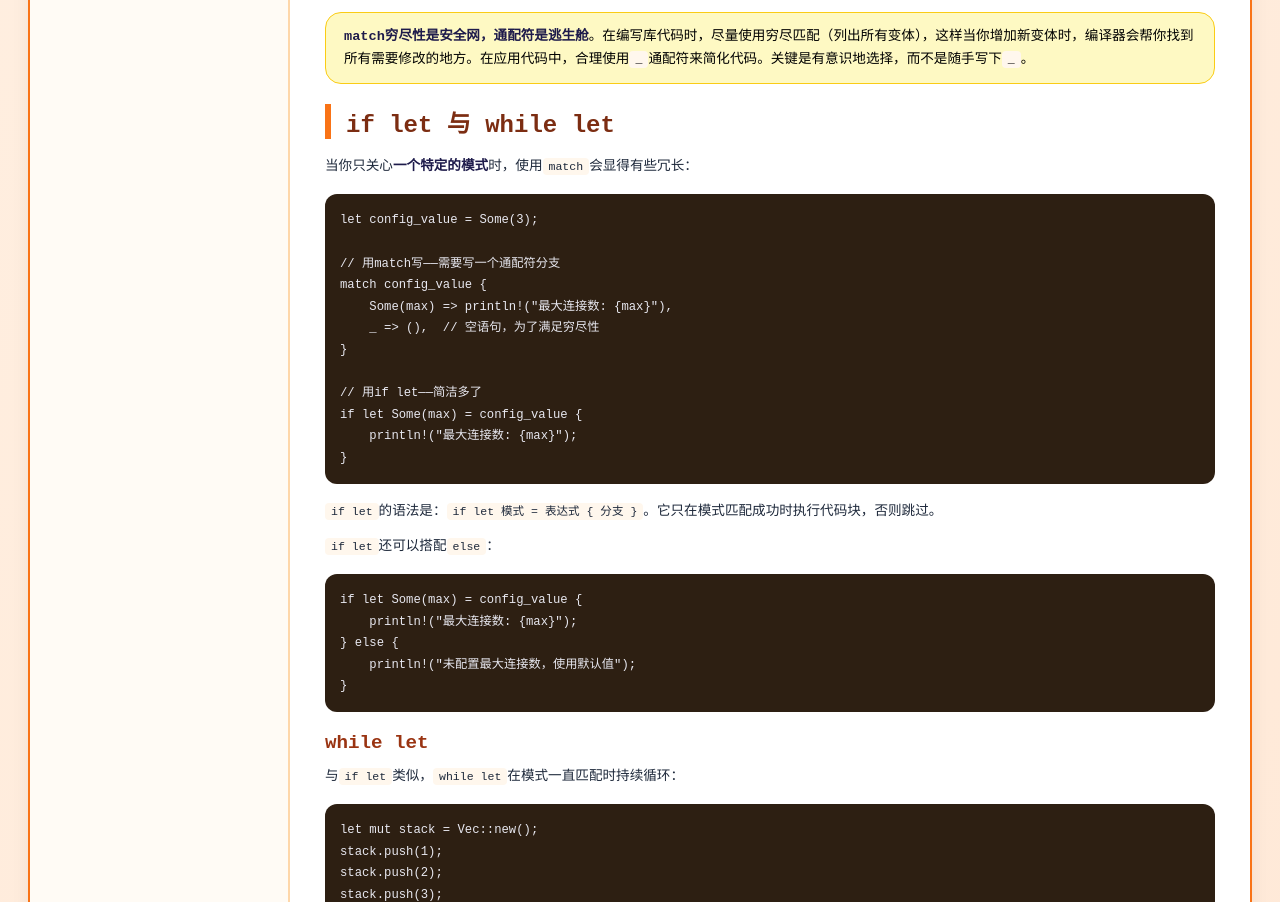
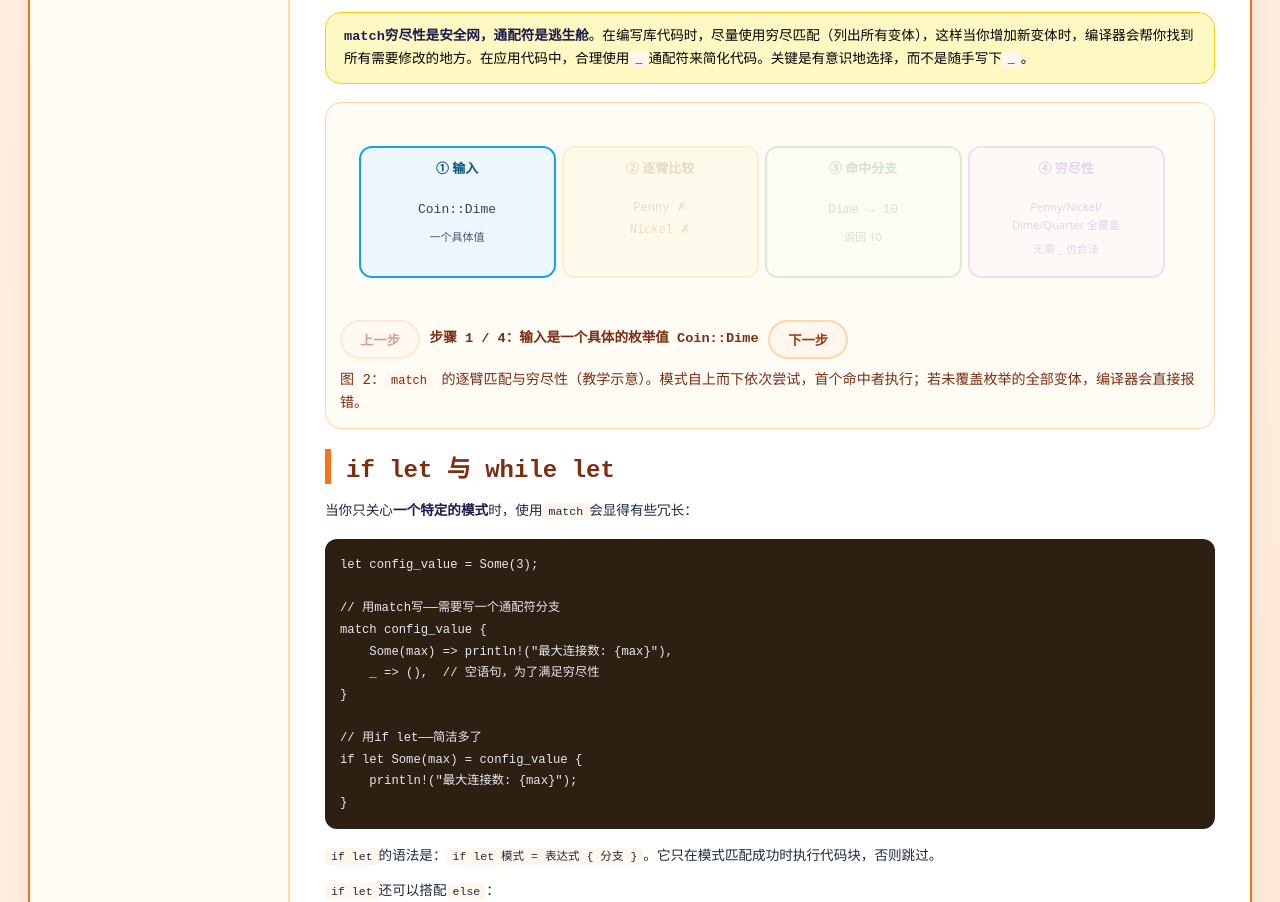
Before and after one commit to 1998x-stack/rust-tutorial, a plain HTML site: page 07.html in a window 1280 px wide. Shown: the part 4330-5232 px from the top of the page. Drawn offline with Linux system fonts and the light colour scheme.

Commit message:
feat(rust-tutorial): add match-arm exhaustiveness stepper to ch07

```diff
--- a/07.html
+++ b/07.html
@@ -238,6 +238,38 @@ match num {
             <strong>match穷尽性是安全网，通配符是逃生舱</strong>。在编写库代码时，尽量使用穷尽匹配（列出所有变体），这样当你增加新变体时，编译器会帮你找到所有需要修改的地方。在应用代码中，合理使用<code>_</code>通配符来简化代码。关键是有意识地选择，而不是随手写下<code>_</code>。
         </div>
 
+        <figure class="step-figure" data-step="1" data-labels="输入是一个具体的枚举值 Coin::Dime|编译器从上往下逐个比较模式：Coin::Penny、Coin::Nickel 都不匹配|匹配到 Coin::Dime，执行其分支并返回 10|穷尽性检查：四个变体都被覆盖，不需要 _ 也合法">
+            <svg viewBox="0 0 860 190" role="img" aria-labelledby="matchStepTitle matchStepDesc">
+                <title id="matchStepTitle">match 的逐臂匹配与穷尽性</title>
+                <desc id="matchStepDesc">用“上一步 / 下一步”展示四次：从枚举值出发，依次比较各个模式，命中 Dime 分支返回 10，并说明四个变体全覆盖即满足穷尽性。</desc>
+                <g font-family="system-ui, 'PingFang SC', sans-serif">
+                    <rect data-s="1" x="20" y="30" width="195" height="130" rx="12" fill="#eff6ff" stroke="#0ea5e9" stroke-width="2"/>
+                    <text data-s="1" x="117" y="56" text-anchor="middle" font-size="13" font-weight="700" fill="#075985">① 输入</text>
+                    <text data-s="1" x="117" y="96" text-anchor="middle" font-size="13" font-family="monospace" fill="#334155">Coin::Dime</text>
+                    <text data-s="1" x="117" y="124" text-anchor="middle" font-size="11" fill="#475569">一个具体值</text>
+                    <rect data-s="2" x="223" y="30" width="195" height="130" rx="12" fill="#fef9c3" stroke="#eab308" stroke-width="2"/>
+                    <text data-s="2" x="320" y="56" text-anchor="middle" font-size="13" font-weight="700" fill="#713f12">② 逐臂比较</text>
+                    <text data-s="2" x="320" y="94" text-anchor="middle" font-size="12" font-family="monospace" fill="#854d0e">Penny ✗</text>
+                    <text data-s="2" x="320" y="116" text-anchor="middle" font-size="12" font-family="monospace" fill="#854d0e">Nickel ✗</text>
+                    <rect data-s="3" x="426" y="30" width="195" height="130" rx="12" fill="#f0fdf4" stroke="#16a34a" stroke-width="2"/>
+                    <text data-s="3" x="523" y="56" text-anchor="middle" font-size="13" font-weight="700" fill="#14532d">③ 命中分支</text>
+                    <text data-s="3" x="523" y="96" text-anchor="middle" font-size="13" font-family="monospace" fill="#166534">Dime → 10</text>
+                    <text data-s="3" x="523" y="124" text-anchor="middle" font-size="11" fill="#166534">返回 10</text>
+                    <rect data-s="4" x="629" y="30" width="195" height="130" rx="12" fill="#f5f3ff" stroke="#8b5cf6" stroke-width="2"/>
+                    <text data-s="4" x="726" y="56" text-anchor="middle" font-size="13" font-weight="700" fill="#5b21b6">④ 穷尽性</text>
+                    <text data-s="4" x="726" y="94" text-anchor="middle" font-size="11" fill="#4c1d95">Penny/Nickel/</text>
+                    <text data-s="4" x="726" y="112" text-anchor="middle" font-size="11" fill="#4c1d95">Dime/Quarter 全覆盖</text>
+                    <text data-s="4" x="726" y="136" text-anchor="middle" font-size="11" fill="#4c1d95">无需 _ 也合法</text>
+                </g>
+            </svg>
+            <div class="step-controls">
+                <button type="button" class="step-btn" data-dir="-1" disabled>上一步</button>
+                <p class="step-status" role="status" aria-live="polite"></p>
+                <button type="button" class="step-btn" data-dir="1">下一步</button>
+            </div>
+            <figcaption>图 2：<code>match</code> 的逐臂匹配与穷尽性（教学示意）。模式自上而下依次尝试，首个命中者执行；若未覆盖枚举的全部变体，编译器会直接报错。</figcaption>
+        </figure>
+
         <h2>if let 与 while let</h2>
 
         <p>当你只关心<strong>一个特定的模式</strong>时，使用<code>match</code>会显得有些冗长：</p>
@@ -411,5 +443,32 @@ match c {
     });
 })();
 </script>
+<script>
+(function () {
+    Array.prototype.forEach.call(document.querySelectorAll('.step-figure'), function (fig) {
+        var labels = (fig.getAttribute('data-labels') || '').split('|');
+        var status = fig.querySelector('.step-status');
+        var buttons = Array.prototype.slice.call(fig.querySelectorAll('.step-btn'));
+        function render() {
+            var step = parseInt(fig.getAttribute('data-step'), 10);
+            status.textContent = '步骤 ' + step + ' / ' + labels.length + '：' + labels[step - 1];
+            buttons.forEach(function (btn) {
+                var dir = parseInt(btn.getAttribute('data-dir'), 10);
+                btn.disabled = (step + dir < 1) || (step + dir > labels.length);
+            });
+        }
+        buttons.forEach(function (btn) {
+            btn.addEventListener('click', function () {
+                var step = parseInt(fig.getAttribute('data-step'), 10);
+                var next = step + parseInt(btn.getAttribute('data-dir'), 10);
+                if (next < 1 || next > labels.length) return;
+                fig.setAttribute('data-step', String(next));
+                render();
+            });
+        });
+        render();
+    });
+})();
+</script>
 </body>
 </html>
```
